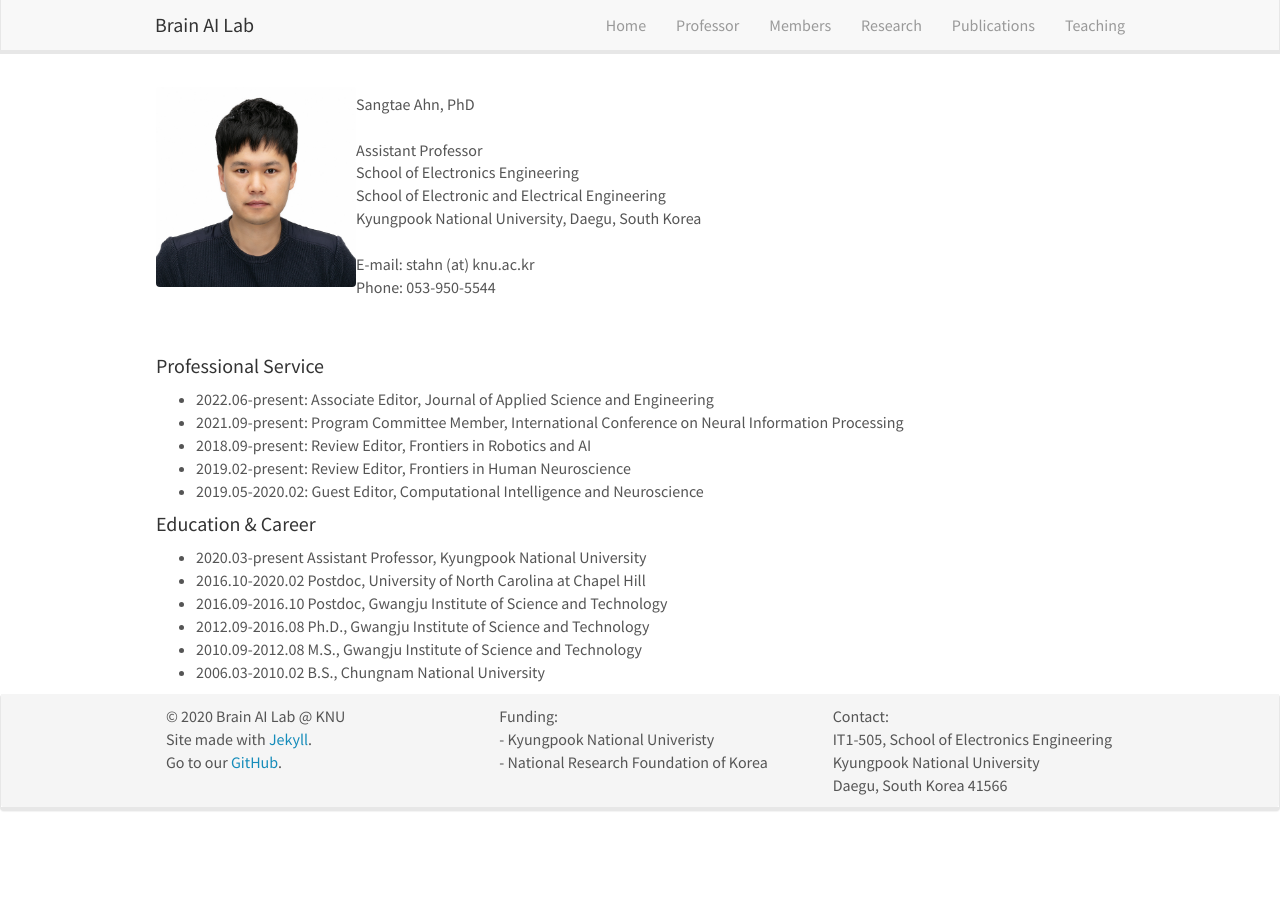
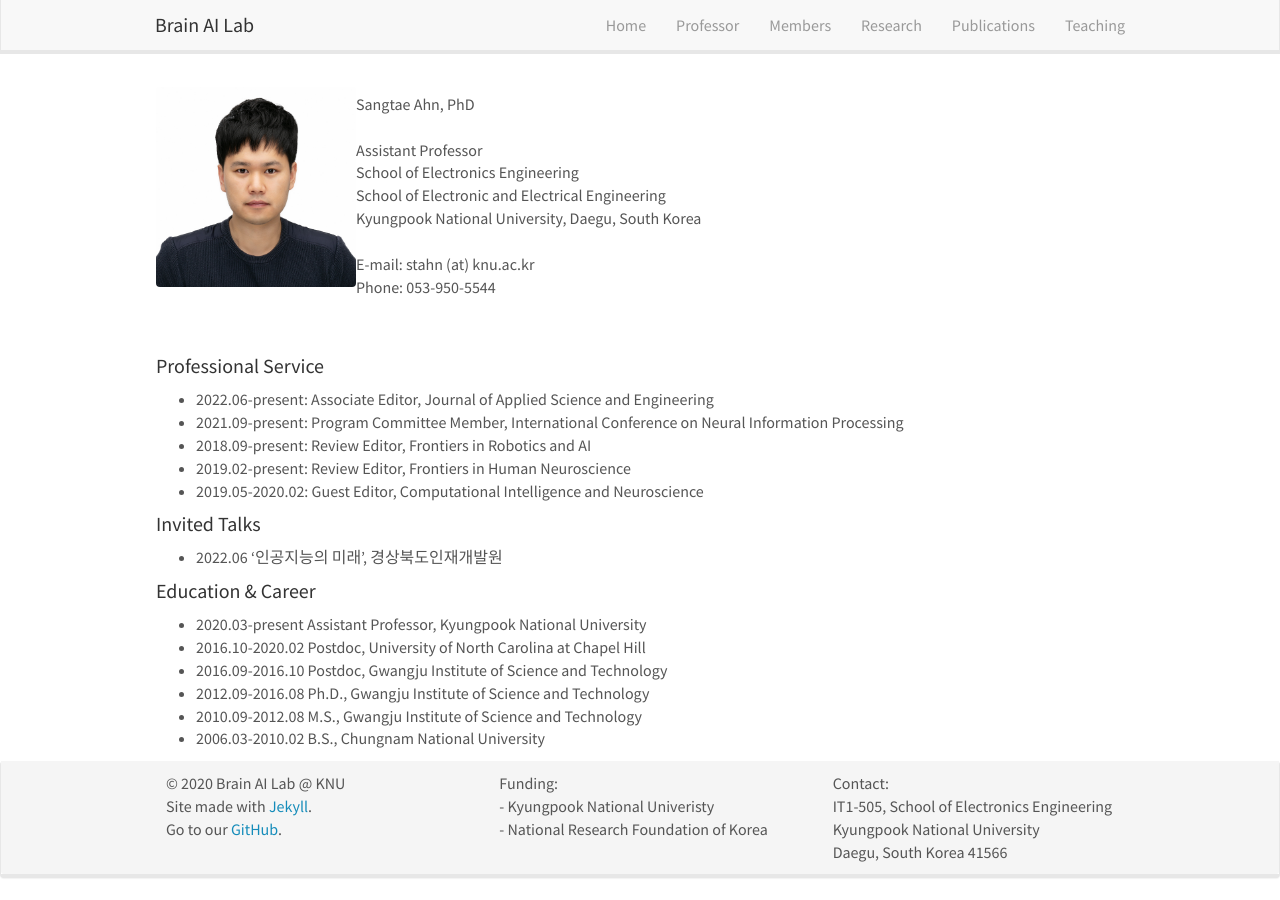
Before and after one commit to KNU-BrainAI/knu-brainai.github.io, a Jekyll site: the page built from _pages/professor.md, in a window 1280 px wide. Built offline with Jekyll 4.4.1, drawn with Linux system fonts in a browser that asks for light colours; nearby versions of some CDN libraries.

Commit message:
Update professor.md

```diff
--- a/_pages/professor.md
+++ b/_pages/professor.md
@@ -25,6 +25,9 @@ Phone: 053-950-5544<br/><br/>
 - 2019.02-present: Review Editor, Frontiers in Human Neuroscience
 - 2019.05-2020.02: Guest Editor, Computational Intelligence and Neuroscience
 
+#### Invited Talks
+- 2022.06 '인공지능의 미래', 경상북도인재개발원
+
 #### Education & Career
 - 2020.03-present Assistant Professor, Kyungpook National University
 - 2016.10-2020.02 Postdoc, University of North Carolina at Chapel Hill
```
